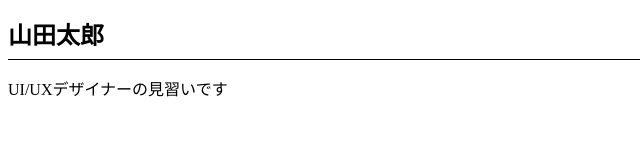
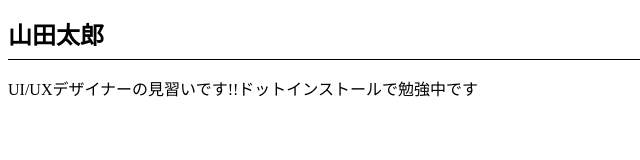
Before and after one commit to Hiroki-Yagami/dotinstall.github.io, a plain HTML site: page index.html in a window 1280 px wide. Shown: the whole page, without its empty margins (0-640 px from the left). Drawn offline with Linux system fonts and the light colour scheme.

Commit message:
Add files via upload

```diff
--- a/index.html
+++ b/index.html
@@ -9,6 +9,6 @@
 </head>
 <body>
   <h1>山田太郎</h1>
-  <p>UI/UXデザイナーの見習いです</p>
+  <p>UI/UXデザイナーの見習いです!!ドットインストールで勉強中です</p>
 </body>
 </html>
```
